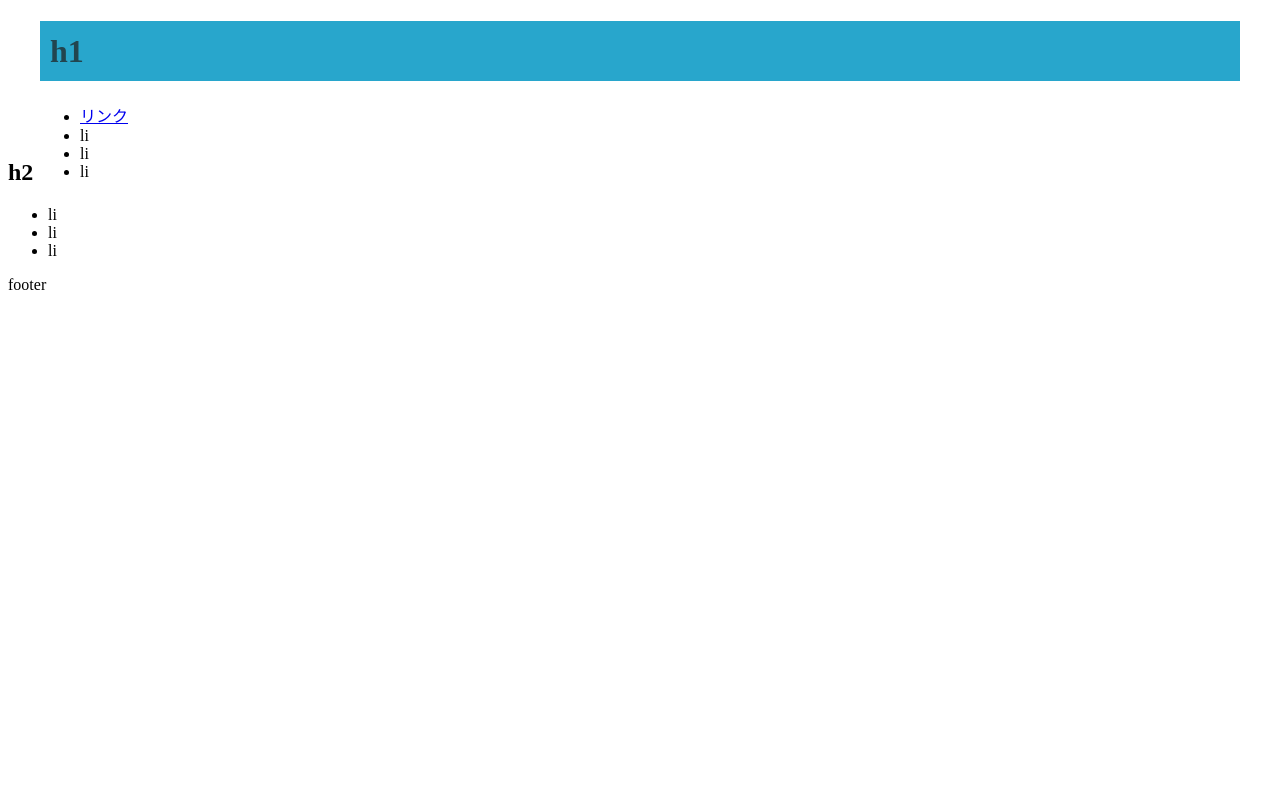
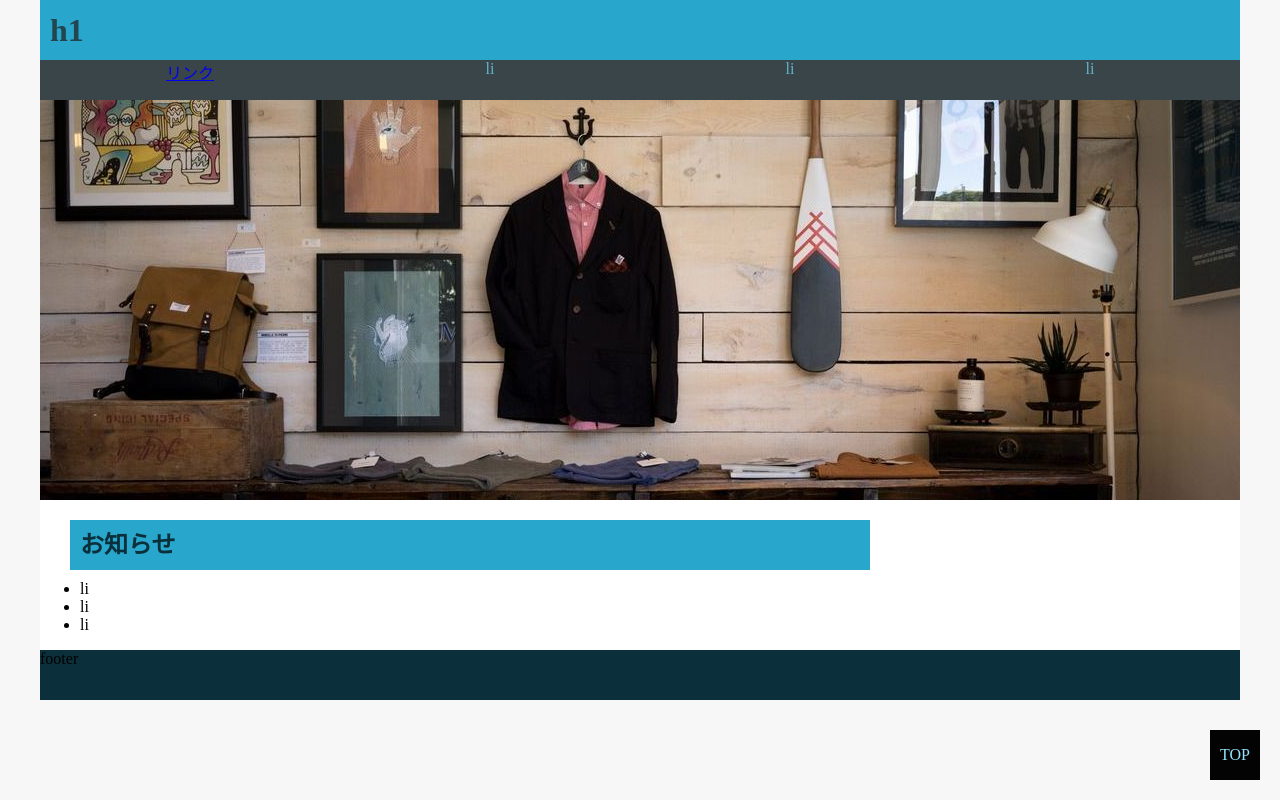
Before and after one commit to DAAMAE/HtmlCss, a plain HTML site: page html/index.html in a window 1280 px wide. Drawn offline with Linux system fonts and the light colour scheme.

Commit message:
20160530

```diff
--- a/css/common.css
+++ b/css/common.css
@@ -0,0 +1,44 @@
+body{
+    margin: 0;
+    background-color: #f7f7f7;
+}
+
+
+header{
+
+    width: 1200px;
+    height: 100px;
+    margin:0 auto;
+}
+
+header h1{
+    line-height:60px;
+    color: #22454f;
+    background-color: #28a6cc;
+    padding-left: 10px;
+    margin: 0 ;
+
+}
+header ul{
+
+     width: 1200px;
+     height: 40px;
+     padding: 0;
+     margin: 0 auto;
+
+ }
+header li{
+     float: left;
+     width: 300px;
+     height: 40px;
+     color: #62b4cc;
+     background-color: #394548;
+     text-align:center;
+ }
+footer{
+    width: 1200px;
+    height: 50px;
+    margin-right: auto;/*ここで中央寄せを指定する。*/
+    margin-left : auto;
+    background-color: #0b303b;
+}
--- a/css/style.css
+++ b/css/style.css
@@ -1,13 +1,42 @@
-
-header{
+#wrappar{
     width: 1200px;
-    height: 100px;
-    margin:0 auto;
+    height: auto;
+    margin: 0 auto 0 auto;
+    background-color: #ffffff;
+    overflow: hidden;
+}
+#wrappar #main-image{
+    width: 1200px;
+    height:400px;
+}
+#wrappar #info{
+    width: 800px;
+    height: 30px;
+    margin: 20px 0 30px 30px;
+}
+#wrappar #info h2{
+    width: 790px;
+    height: 50px;
+    line-height: 50px;
+    margin: 0;
+    padding: 0 0 0 10px;
+    color: #0b303b;
+    background-color: #28a6cc;
 }
 
-h1{
-    line-height:60px;
-    color: #22454f;
-    background-color: #28a6cc;
-    padding-left: 10px;
+#page-top{
+    position: fixed;
+    bottom: 20px;
+    right: 20px;
+    width: 50px;
+    height: 50px;
+    background-color: #030304;
 }
+#page-top p{
+    width: 50px;
+    height: 50px;
+    line-height: 50px;
+    margin: 0;
+    color: #92e5fe;
+    text-align: center;
+}
--- a/index.html
+++ b/html/index.html
@@ -8,7 +8,7 @@
     <body>
         <header>
             <h1>h1</h1>
-            <ul>
+            <ul style="list-style:none;">
                 <li>
                     <a href="#">リンク</a>
                 </li>
@@ -17,18 +17,29 @@
                 <li>li</li>
             </ul>
         </header>
-        <div>
-            <section>
-                <img src="" />
+        <div id="wrappar">
+            <section id="main-image">
+                <img src="./../img/main_image01.jpg" />
             </section>
-            <section>
-                <h2>h2</h2>
+            <section id="info">
+                <h2>お知らせ</h2>
+                <div>
+                    <p></p>
+                    <p></p>
+                    <p></p>
+                    <p></p>
+                </div>
             </section>
             <ul>
                 <li>li</li>
                 <li>li</li>
                 <li>li</li>
             </ul>
+            <div id="page-top">
+                <p>
+                TOP
+                </p>
+            </div>
         </div>
         <footer>footer</footer>
     </body>
```
Also changed, not shown: CSS用件項目.txt (added), img/main_image01.jpg (added).
